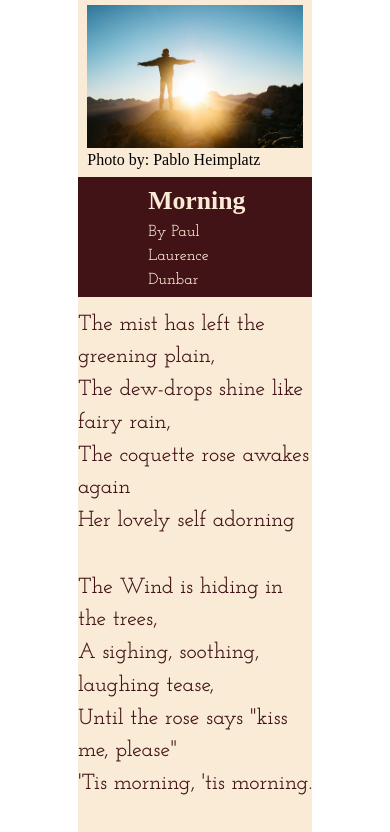
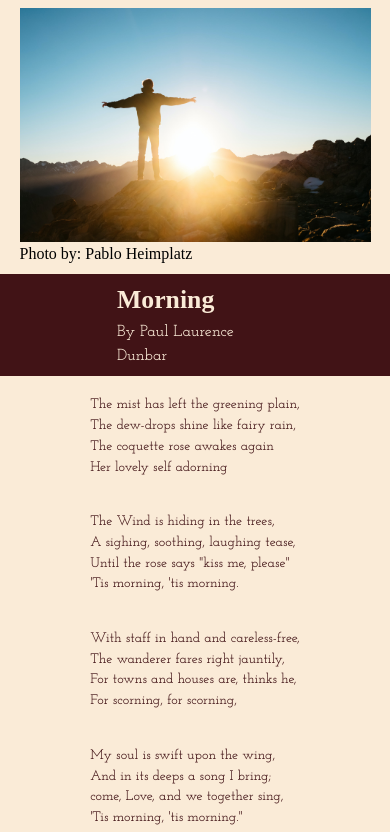
Before and after one commit to RVCC-IDMX/poem-page-Felipenavs, a plain HTML site: page index.html in a window 390 px wide. Shown: the top 832 px of the page. Drawn offline with Linux system fonts and the light colour scheme; a web font is replaced by a local one.

Commit message:
made final tweaks to make it more responsive

```diff
--- a/css/app.css
+++ b/css/app.css
@@ -78,13 +78,17 @@ select {
 .poem-wrapper{
   display: grid;
   grid-template-columns: auto;
-  padding:  0% 20%;
-  font-size: clamp(.5rem, 1rem + 1.5vw, 1rem);
+  width: min(100%, 900px);
+  margin-inline: auto;
+  /* padding:  0% 20%;
+  /* padding-left: clamp(0%, 600px);
+  padding-right: clamp(0%, 600px); */ */
+  font-size: clamp(.3rem, .7rem + 1.5vw, 1rem);
 
 }
 
 .poem-hero {
-  padding: 2% 4%;
+  padding: 2% 5%;
   background-color: antiquewhite;
 }
 .poem-foto {
@@ -117,6 +121,6 @@ select {
   grid-template-columns: auto;
   gap: 4vh;
   padding: 5% 0%;
-  font-size: clamp(1rem, 1rem + 1.5vw, 1.5rem);
+  font-size: clamp(.05em, .5rem + 1.5vw, 1.5rem);
   justify-content: center;
 }
```
